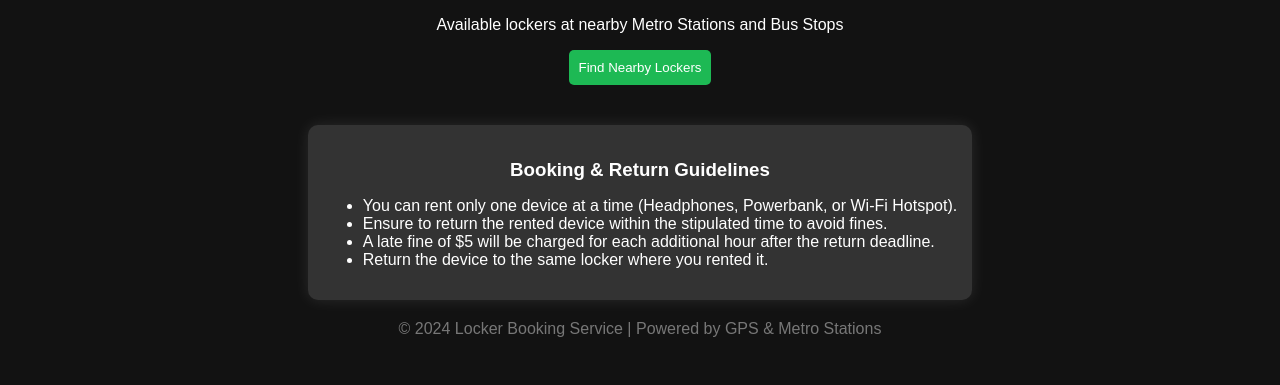
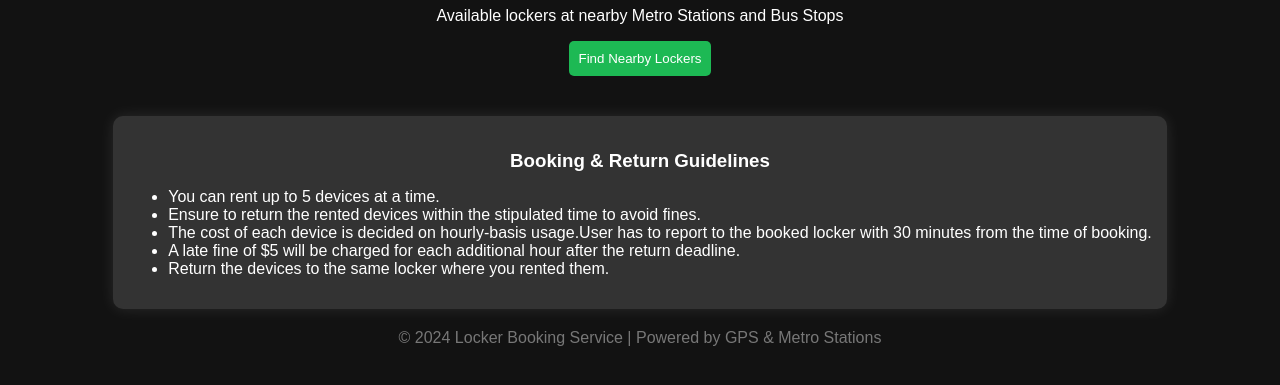
Before and after one commit to must-not-be-namedd/FULL_STACK, a plain HTML site: page index.html in a window 1280 px wide. Shown: the part 271-656 px from the top of the page. Drawn offline with Linux system fonts and the light colour scheme.

Commit message:
Updated index.html

```diff
--- a/index.html
+++ b/index.html
@@ -18,10 +18,11 @@
     <div class="guidelines">
         <h3>Booking & Return Guidelines</h3>
         <ul>
-            <li>You can rent only one device at a time (Headphones, Powerbank, or Wi-Fi Hotspot).</li>
-            <li>Ensure to return the rented device within the stipulated time to avoid fines.</li>
+            <li>You can rent up to 5 devices at a time.</li>
+            <li>Ensure to return the rented devices within the stipulated time to avoid fines.</li>
+          <li>The cost of each device is decided on hourly-basis usage.User has to report to the booked locker with 30 minutes from the time of booking.
             <li>A late fine of $5 will be charged for each additional hour after the return deadline.</li>
-            <li>Return the device to the same locker where you rented it.</li>
+            <li>Return the devices to the same locker where you rented them.</li>
         </ul>
     </div>
 
```
